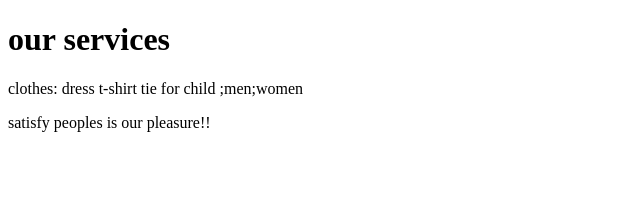
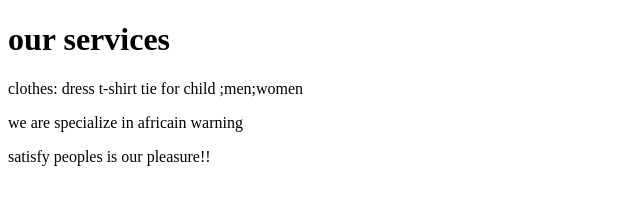
Before and after one commit to malouchou/portfolio-exo-github, a plain HTML site: page index.html in a window 1280 px wide. Shown: the whole page, without its empty margins (0-640 px from the left). Drawn offline with Linux system fonts and the light colour scheme.

Commit message:
Update index.html

```diff
--- a/index.html
+++ b/index.html
@@ -8,7 +8,7 @@
             <h1>our services</h1>
             <p>clothes: dress t-shirt  tie
             for child ;men;women</p>
-
+            <p>we are specialize in africain warning</p>
             <p>satisfy peoples is our pleasure!!</p>
 
       </head>
```
